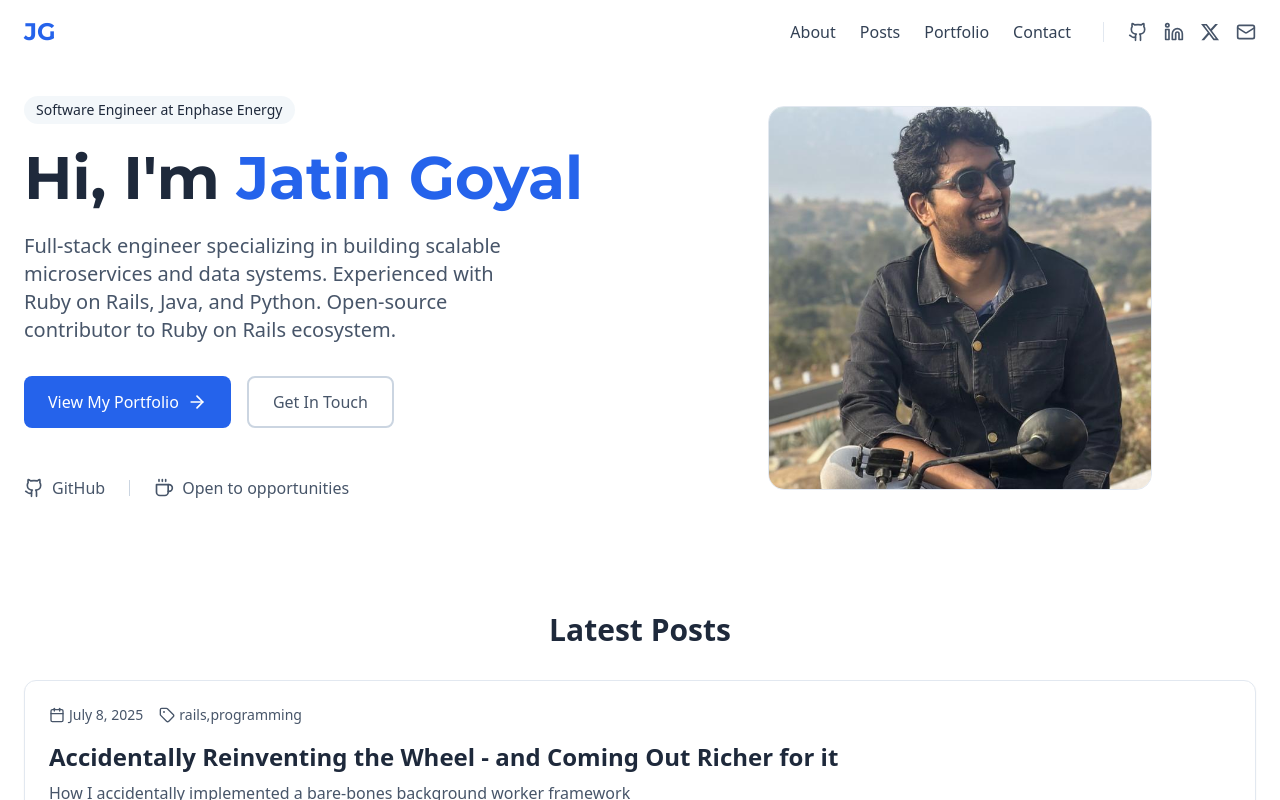
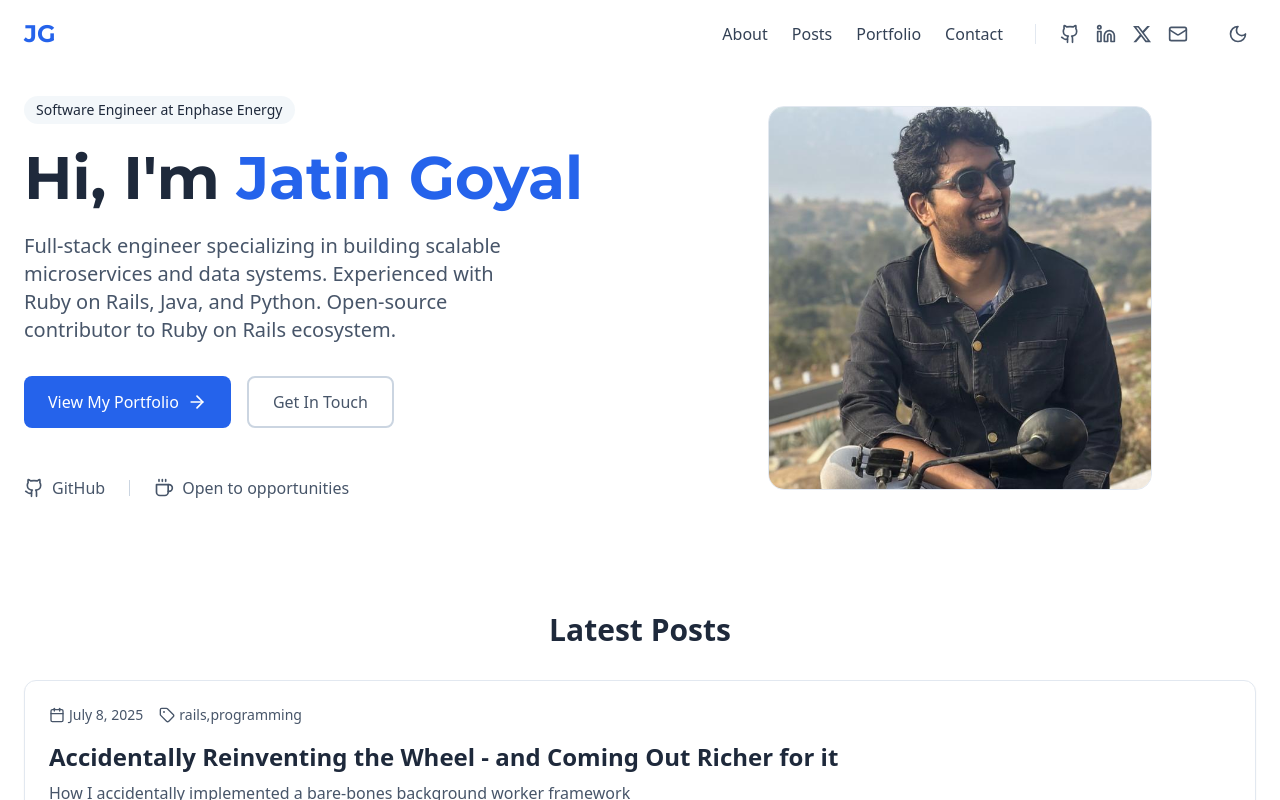
Before and after one commit to jjatinggoyal/jatingoyal, a Next.js app: page / in a window 1280 px wide. Shown: the top 800 px of the page. Built offline with nearby package versions, Linux system fonts and the light colour scheme.

Commit message:
add dark mode

```diff
--- a/components/Header.tsx
+++ b/components/Header.tsx
@@ -2,6 +2,8 @@
 
 import React, { useState, useEffect } from 'react';
 import { Menu, X, Github, Linkedin, Mail } from 'lucide-react';
+
+import ThemeToggle from './ThemeToggle';
 
 const Header: React.FC = () => {
   const [isScrolled, setIsScrolled] = useState(false);
@@ -107,6 +109,7 @@ const Header: React.FC = () => {
                 </a>
               ))}
             </div>
+            <ThemeToggle />
           </nav>
 
           {/* Mobile Menu Button */}
@@ -135,7 +138,8 @@ const Header: React.FC = () => {
                 </li>
               ))}
             </ul>
-            <div className="flex space-x-4 mt-4 pt-4 border-t border-slate-200 dark:border-slate-700">
+            <div className="flex items-center justify-between mt-4 pt-4 border-t border-slate-200 dark:border-slate-700">
+              <div className="flex space-x-4">
                 {socialLinks.map((link, index) => (
                   <a
                     key={index}
@@ -149,6 +153,8 @@ const Header: React.FC = () => {
                   </a>
                 ))}
               </div>
+              <ThemeToggle />
+            </div>
           </div>
         )}
       </div>
--- a/components/ThemeToggle.tsx
+++ b/components/ThemeToggle.tsx
@@ -1,41 +1,29 @@
+
 'use client';
 
+import { useState, useEffect } from 'react';
 import { useTheme } from 'next-themes';
-import { useEffect, useState } from 'react';
-import { Moon, Sun } from 'lucide-react';
+import { Sun, Moon } from 'lucide-react';
 
 const ThemeToggle = () => {
   const [mounted, setMounted] = useState(false);
   const { theme, setTheme } = useTheme();
 
-  // useEffect only runs on the client, so now we can safely show the UI
   useEffect(() => {
     setMounted(true);
   }, []);
 
   if (!mounted) {
-    // Return a placeholder with the same dimensions to prevent layout shift
-    return (
-      <button
-        className="w-10 h-10 rounded-lg bg-slate-100 dark:bg-slate-800 flex items-center justify-center"
-        aria-label="Loading theme toggle"
-      >
-        <div className="h-5 w-5" />
-      </button>
-    );
+    return null;
   }
 
   return (
     <button
       onClick={() => setTheme(theme === 'dark' ? 'light' : 'dark')}
-      className="w-10 h-10 rounded-lg bg-slate-100 hover:bg-slate-200 dark:bg-slate-800 dark:hover:bg-slate-700 flex items-center justify-center transition-colors"
+      className="p-2 rounded-md text-slate-600 hover:text-blue-600 dark:text-slate-400 dark:hover:text-blue-400 transition-colors"
       aria-label="Toggle theme"
     >
-      {theme === 'dark' ? (
-        <Sun className="h-5 w-5 text-slate-800 dark:text-slate-200" />
-      ) : (
-        <Moon className="h-5 w-5 text-slate-800 dark:text-slate-200" />
-      )}
+      {theme === 'dark' ? <Sun className="h-5 w-5" /> : <Moon className="h-5 w-5" />}
     </button>
   );
 };
```
Lines whose indentation alone changed are shown as unchanged.
